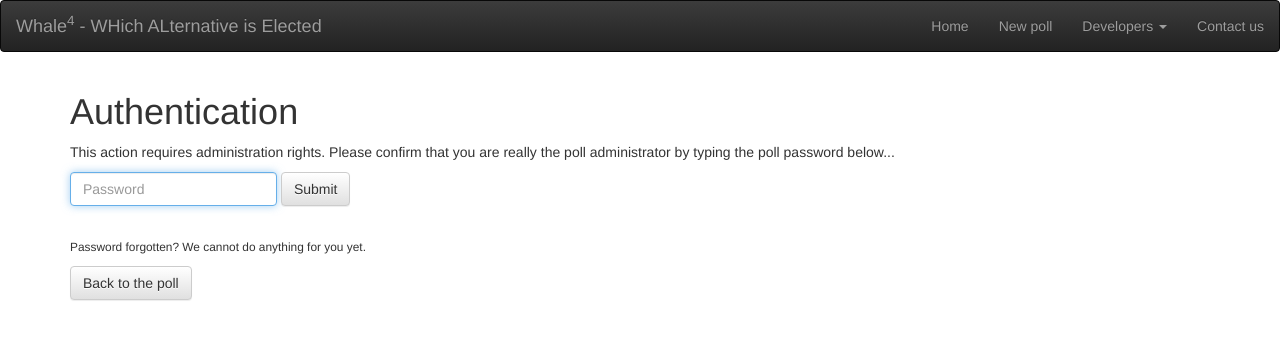
After one commit to theneurasthenicrat/whale4, a Django app: template whale4/templates/whale4/authenticate-admin.html in a window 1280 px wide. The commit adds this page. Shown: the top 340 px of the page. Run offline with Django 3.2, Linux system fonts and the light colour scheme; the template is opened without the code that fills it, so the values that code supplies are empty; some libraries are stand-ins or nearby versions.

Commit message:
Authentication capabilities for adding candidates
It is not possible anymore to add candidates without the poll administration password.

```diff
--- a/whale4/models.py
+++ b/whale4/models.py
@@ -18,7 +18,7 @@ class Poll(models.Model):
     description = models.CharField(max_length=800)
     creation_date = models.DateField(auto_now_add=True)
     closing_date = models.DateField(null=True)
-    admin_password = models.CharField(max_length=50)
+    admin_password = models.CharField(max_length=100)
 
 class VotingPoll(Poll):
     PREFERENCE_MODELS = (
--- a/whale4/templates/whale4/add-candidate.html
+++ b/whale4/templates/whale4/add-candidate.html
@@ -24,6 +24,7 @@
 
 <div style="margin-bottom: 30px;"">
 <form class="form-horizontal"  action="/add-candidate?poll={{ poll_id }}"  method="post">{% csrf_token %}
+    <input type="hidden" name="admin_password" value="{{ admin_password }}"/>
     <div class="input-group">
 	<input type="text" class="form-control" placeholder="Candidate name" name="label"/>
 	<span class="input-group-btn">
--- /dev/null
+++ b/whale4/templates/whale4/authenticate-admin.html
@@ -0,0 +1,37 @@
+{% extends "whale4/base.html" %}
+
+{% block content %}
+
+{% if error %}
+<div class="alert alert-dismissable alert-danger">
+    <button type="button" class="close" data-dismiss="alert" aria-hidden="true">&times;</button>
+    {{ error|safe }}
+</div>
+{% endif %}
+
+
+<h1>Authentication</h1>
+
+<p>
+    This action requires administration rights. Please confirm
+    that you are really the poll administrator by typing the poll
+    password below...
+</p>
+
+<div style="margin-bottom: 30px;">
+<form class="form-inline" action="/{{ referer }}?poll={{ poll_id }}"  method="post">{% csrf_token %}
+    <div class="form-group">
+	<input type="password" class="form-control" placeholder="Password" name="admin_password" autofocus="autofocus"/>
+    </div>
+    <button type="submit" class="btn btn-default" >Submit</button>
+</form>
+</div>
+
+<p>
+    <small>Password forgotten? We cannot do anything for you <emph>yet</emph>.</small>
+</p>
+
+<div class="btn-group" role="group">
+    <a href="poll?poll={{ poll_id }}" class="btn btn-default" role="button">Back to the poll</a>
+</div>
+{% endblock %}
--- a/whale4/urls.py
+++ b/whale4/urls.py
@@ -7,6 +7,7 @@ urlpatterns = patterns('',
                        url(r'^$', 'whale4.views.home', name='home'),
                        url(r'^create-voting-poll/$', 'whale4.views.create_voting_poll', name='create voting poll'),
                        url(r'^add-candidate$', 'whale4.views.add_candidate', name='add candidate'),
+                       url(r'^authenticate-admin$', 'whale4.views.authenticate_admin', name='authenticate admin'),
                        url(r'^vote$', 'whale4.views.vote', name='vote'),
                        # Examples:
                        # url(r'^blog/', include('blog.urls')),
```
Also changed, not shown: whale4/views.py (+36 -16 lines).
